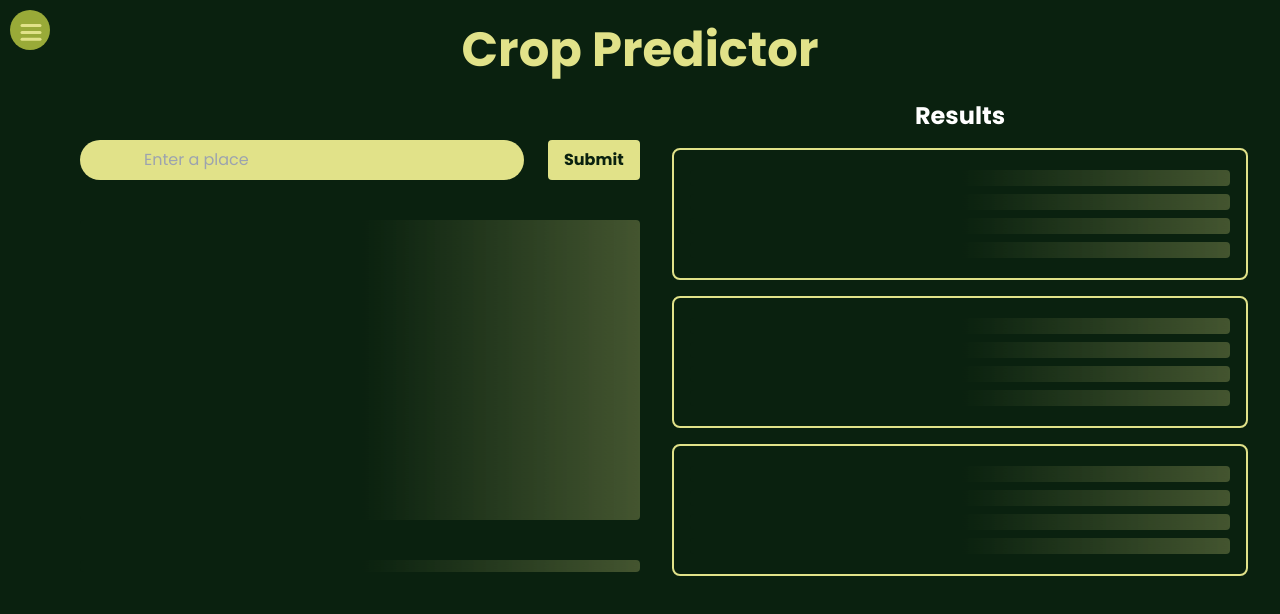
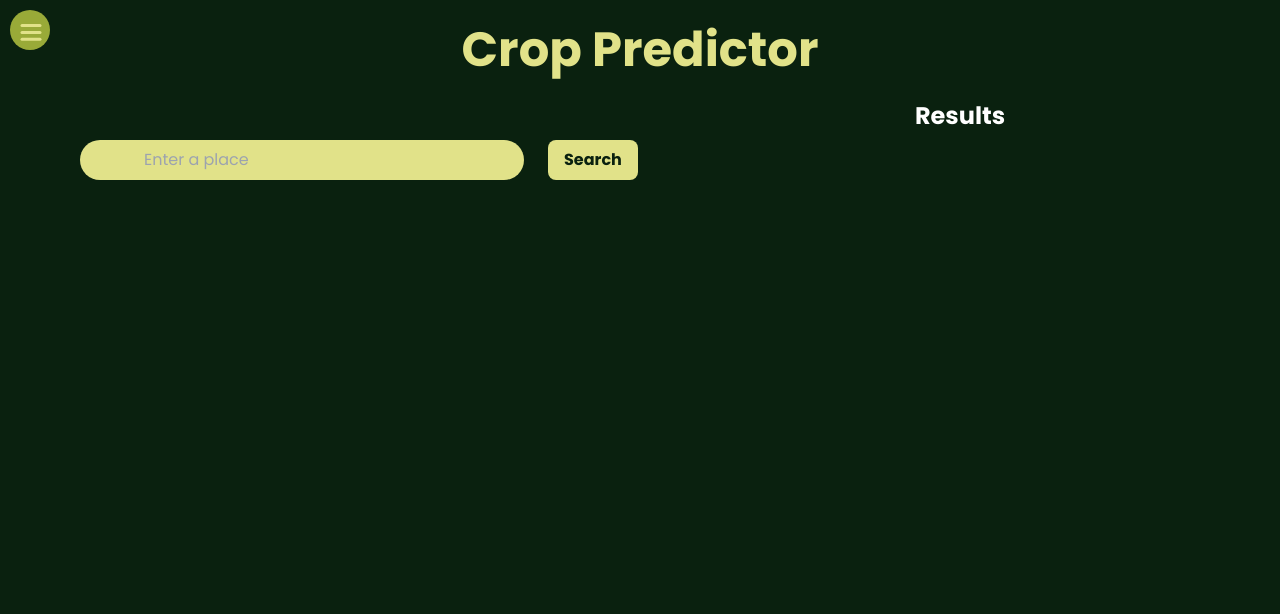
Before and after one commit to Overlord-1/krishiseva, a React (Vite) app in the folder client/: page /crop in a window 1280 px wide. Shown: the top 614 px of the page. Built offline with nearby package versions, Linux system fonts and the light colour scheme.

Commit message:
Add loading state and display search results

```diff
--- a/client/src/pages/Crop.jsx
+++ b/client/src/pages/Crop.jsx
@@ -9,13 +9,17 @@ import QAComp from '@/components/QAComp';
 
 const Crop = (props) => {
   const [inputValue, setInputValue] = useState();
-
+  const [loading, setLoading] = useState(false);
+  const [started, setStarted] = useState(false);
 
   const handleSubmit = async (e) => {
+    setLoading(true);
+    setStarted(true);
     e.preventDefault();
     try {
       const response = await axios.get(`http://localhost:4000/api/ai/predict/${inputValue}`);
       console.log(response.data);
+      setLoading(false);
     } catch (error) {
       console.error('Error fetching data:', error);
     }
@@ -32,23 +36,36 @@ const Crop = (props) => {
       <div className='w-full flex'>
         <div className="leftside min-w-[50%] mt-10 pl-20">
           <input type="text" placeholder='Enter a place' className='bg-klight text-kdark px-16 mr-3 p-2 rounded-full' onChange={handleInputChange} />
-          <button onClick={handleSubmit} className='bg-klight hover:text-[#0a210f]  text-kdark font-bold py-2 px-4 rounded ml-3'>Submit</button>
-          <SkeletonTheme baseColor="#0a210f" highlightColor="#e1e28945">
-            <p>
-              <Skeleton className='md:w-[500px] h-[300px] mt-10' />
-            </p>
+          <button onClick={handleSubmit} className='bg-klight hover:text-[#0a210f]  text-kdark font-bold py-2 px-4 rounded-lg ml-3'>Search</button>
+
+
+          {
+            loading ? <SkeletonTheme baseColor="#0a210f" highlightColor="#e1e28945">
+              <p>
+                <Skeleton className='md:w-[500px] h-[300px] mt-10' />
+              </p>
               <Skeleton className=' h-3 mt-10' />
-          </SkeletonTheme>
+            </SkeletonTheme> : null
+          }
         </div>
 
         <div className="right-side w-full lg:w-1/2 lg:h-full flex flex-col items-center">
           <div className="text-2xl font-bold text-left">Results</div>
-          <QAComp text={"fkdjfkdjkf"} rank={1} disease={true} loading={true} />
-          <QAComp text={"fkdjfkdjkf"} rank={1} disease={true} loading={true} />
-          <QAComp text={"fkdjfkdjkf"} rank={1} disease={true} loading={true} />
+
+          {
+            loading
+            ?
+            <QAComp text={"fkdjfkdjkf"} rank={1} disease={true} loading={true}/>
+            :
+            started
+            ?
+            <QAComp text={"fkdjfkdjkf"} rank={1} disease={true} loading={false} />
+            :
+            null
+          }
 
 
-      </div>
+        </div>
       </div>
 
 
```
